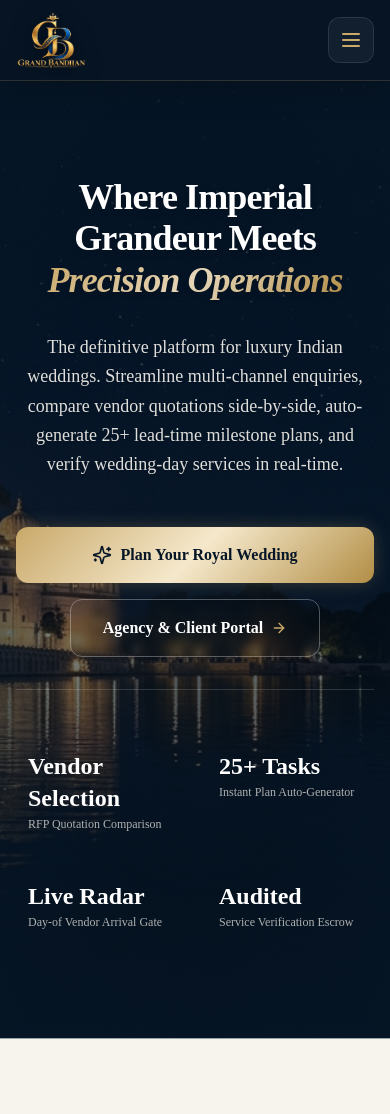
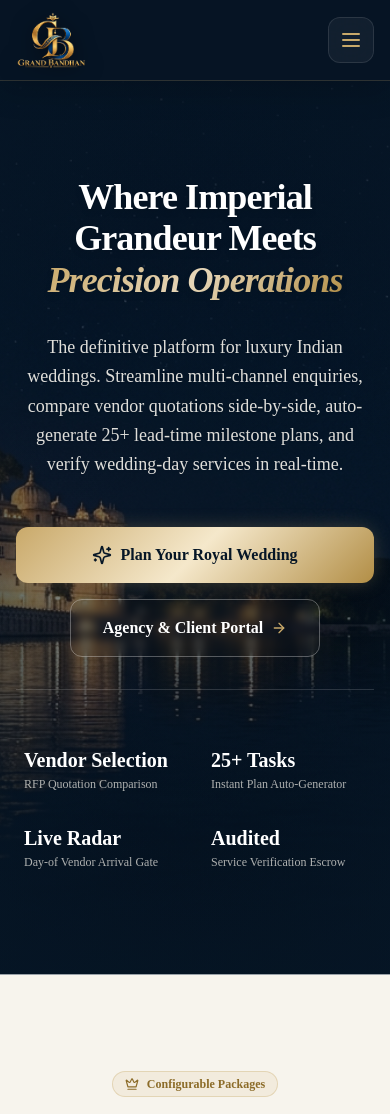
Before and after one commit to shreyansh-hacker/grand-bandhan, a Next.js app in the folder apps/web/: page / in a window 390 px wide. Shown: the top 1114 px of the page. Built offline with nearby package versions, Linux system fonts and the light colour scheme; no server answers; a web font is replaced by a local one.

Commit message:
fix(web): single-line vendor selection and clean login layout

```diff
--- a/apps/web/src/app/login/page.tsx
+++ b/apps/web/src/app/login/page.tsx
@@ -77,12 +77,8 @@ export default function LoginPage() {
       <div className="absolute bottom-0 left-0 w-96 h-96 bg-royal/20 rounded-full blur-3xl pointer-events-none" />
 
       <div className="sm:mx-auto sm:w-full sm:max-w-md text-center space-y-3 relative z-10">
-        <Link href="/" className="inline-flex items-center gap-3 group">
-          <div className="w-12 h-12 rounded-full bg-gold-gradient p-0.5 shadow-gold-glow flex items-center justify-center">
-            <div className="w-full h-full bg-navy-950 rounded-full flex items-center justify-center group-hover:scale-105 transition-transform">
-              <Crown className="w-6 h-6 text-gold" />
-            </div>
-          </div>
+        <Link href="/">
+
         </Link>
         <h2 className="font-serif text-3xl font-bold tracking-tight text-cream">
           Grand Bandhan Command Portal
--- a/apps/web/src/app/page.tsx
+++ b/apps/web/src/app/page.tsx
@@ -94,21 +94,29 @@ export default function HomePage() {
           </div>
 
           {/* Key Metrics Strip */}
-          <div className="pt-12 grid grid-cols-2 sm:grid-cols-4 gap-6 max-w-4xl mx-auto border-t border-white/15 text-left">
-            <div className="p-3">
-              <div className="font-serif text-2xl sm:text-3xl font-bold text-white">Vendor Selection </div>
+          <div className="pt-12 grid grid-cols-2 sm:grid-cols-4 gap-4 sm:gap-6 max-w-5xl mx-auto border-t border-white/15 text-left">
+            <div className="p-2 sm:p-3">
+              <div className="font-serif text-xl sm:text-2xl lg:text-[26px] font-bold text-white whitespace-nowrap">
+                Vendor Selection
+              </div>
               <p className="text-xs text-cream/70 mt-0.5">RFP Quotation Comparison</p>
             </div>
-            <div className="p-3">
-              <div className="font-serif text-2xl sm:text-3xl font-bold text-white">25+ Tasks</div>
+            <div className="p-2 sm:p-3">
+              <div className="font-serif text-xl sm:text-2xl lg:text-[26px] font-bold text-white whitespace-nowrap">
+                25+ Tasks
+              </div>
               <p className="text-xs text-cream/70 mt-0.5">Instant Plan Auto-Generator</p>
             </div>
-            <div className="p-3">
-              <div className="font-serif text-2xl sm:text-3xl font-bold text-white">Live Radar</div>
+            <div className="p-2 sm:p-3">
+              <div className="font-serif text-xl sm:text-2xl lg:text-[26px] font-bold text-white whitespace-nowrap">
+                Live Radar
+              </div>
               <p className="text-xs text-cream/70 mt-0.5">Day-of Vendor Arrival Gate</p>
             </div>
-            <div className="p-3">
-              <div className="font-serif text-2xl sm:text-3xl font-bold text-white">Audited</div>
+            <div className="p-2 sm:p-3">
+              <div className="font-serif text-xl sm:text-2xl lg:text-[26px] font-bold text-white whitespace-nowrap">
+                Audited
+              </div>
               <p className="text-xs text-cream/70 mt-0.5">Service Verification Escrow</p>
             </div>
           </div>
```
Also changed, not shown: 1 other file (tests, documents, lock files or other folders).
